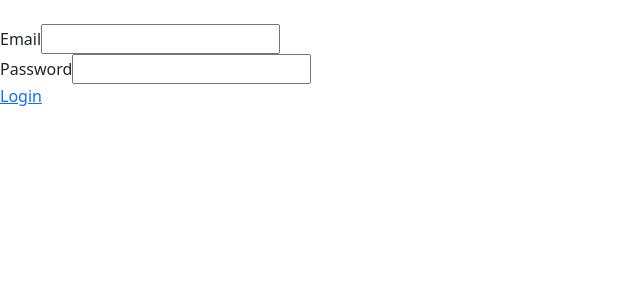
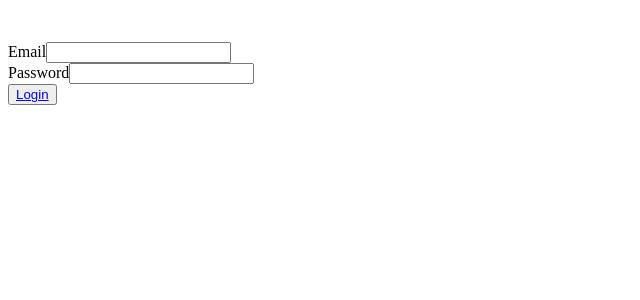
Before and after one commit to ShaneEdw7/Roccupy, a React (Vite) app: page /login in a window 1280 px wide. Shown: the top 300 px of the page, without its empty margins (0-640 px from the left). Built offline with nearby package versions, Linux system fonts and the light colour scheme.

Commit message:
Update Node Modules

```diff
--- a/src/components/Sidebar.tsx
+++ b/src/components/Sidebar.tsx
@@ -1,5 +1,3 @@
-import "bootstrap/dist/css/bootstrap.min.css";
-import "bootstrap-icons/font/bootstrap-icons.css";
 import { Link } from "react-router-dom";
 import "./Sidebar.css";
 
--- a/src/pages/Login.tsx
+++ b/src/pages/Login.tsx
@@ -11,9 +11,11 @@ const Login = () => {
         Password
         <input type='password' name='Password' id='Password' />
         <br />
-        <Link to='/Dashboard'>
-          <span>Login</span>
-        </Link>
+        <button className='btn btn-primary '>
+          <Link to='/Dashboard'>
+            <span>Login</span>
+          </Link>
+        </button>
       </p>
     </div>
   );
```
